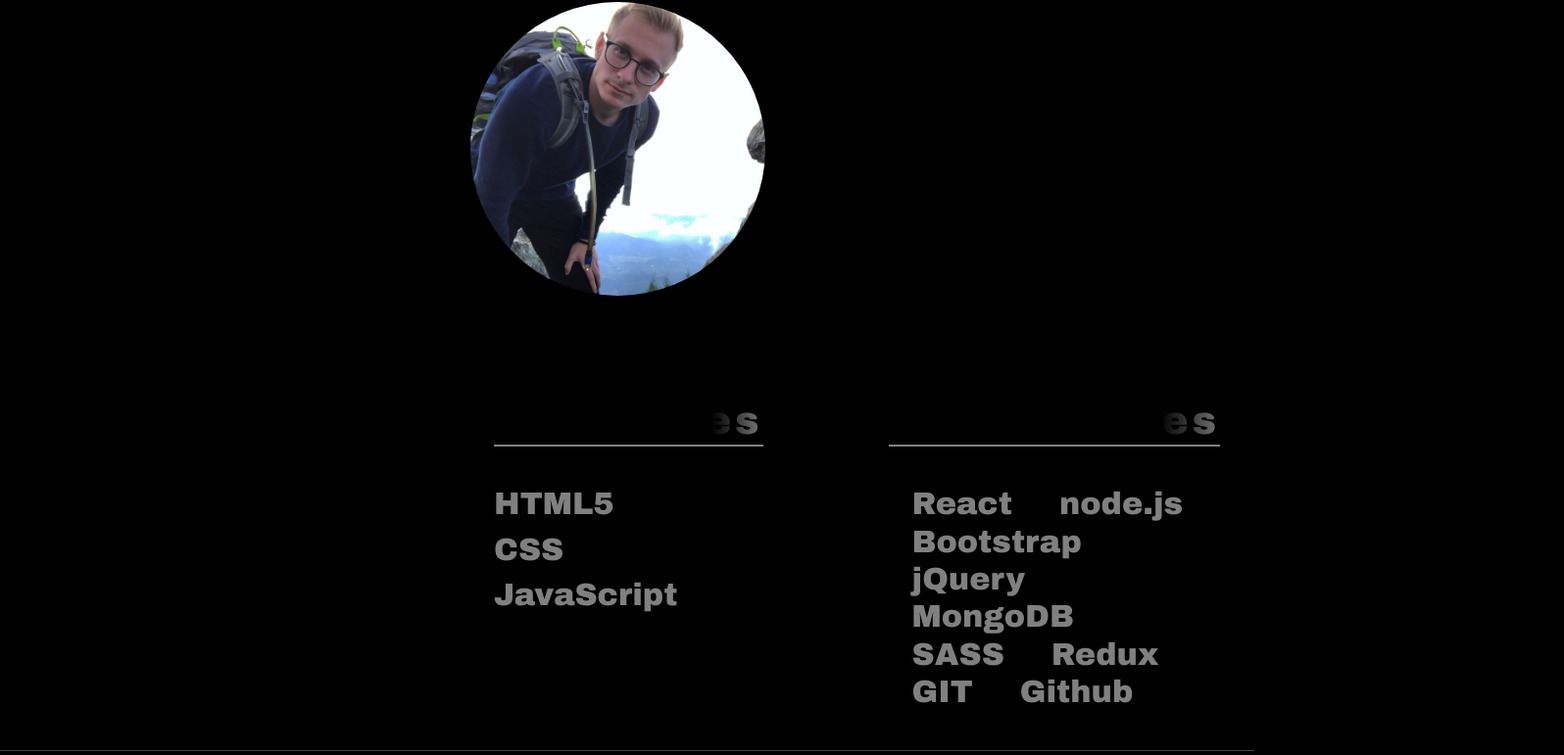
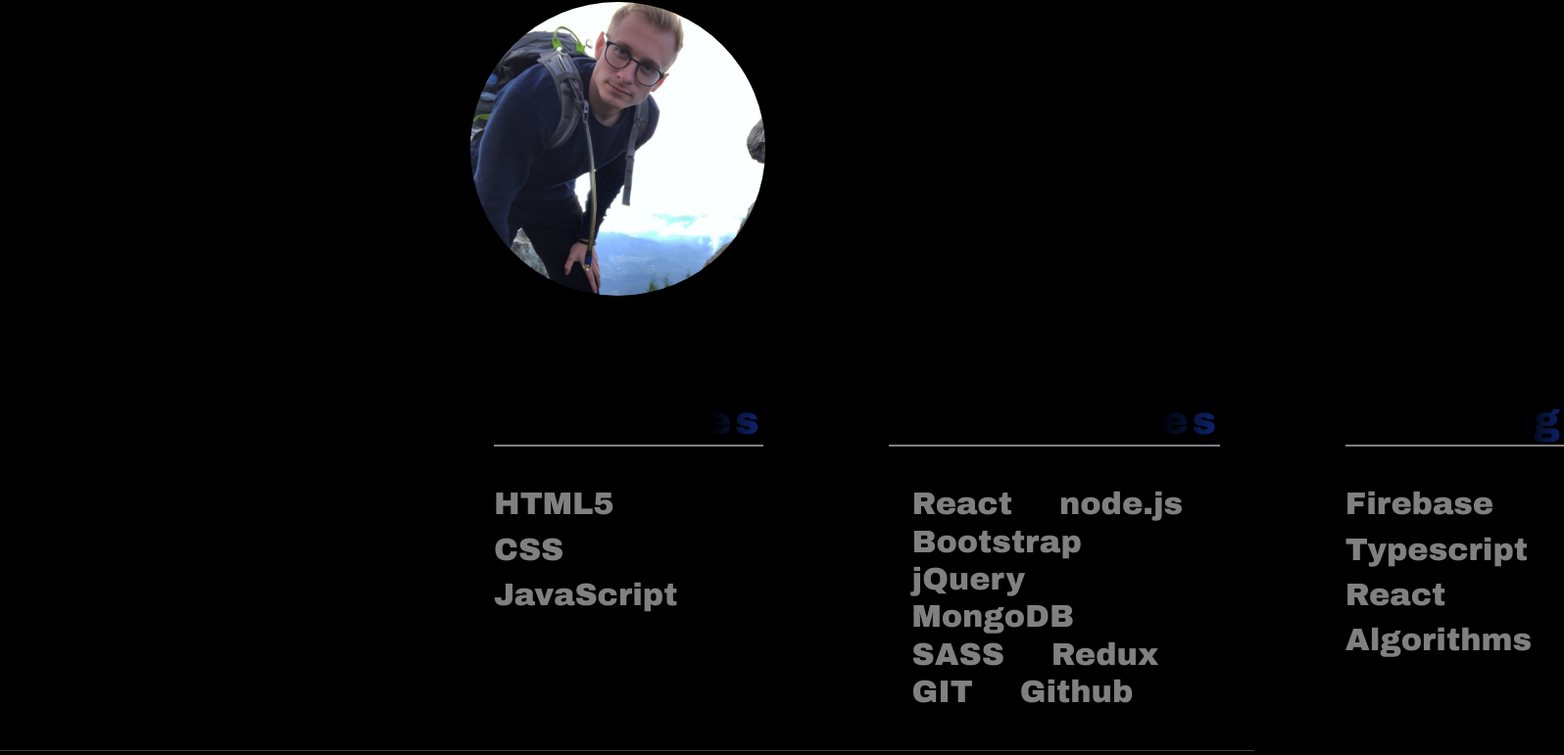
Before and after one commit to ColinJhEdwards/react-portfolio, a React (Create React App) app: page / in a window 1280 px wide. Shown: the part 880-1651 px from the top of the page at 98% size, 1596 px wide, since content can reach past the window. Built offline with nearby package versions, Linux system fonts and the light colour scheme.

Commit message:
added studying section to skills portion on home page

```diff
--- a/src/components/MeSvg.js
+++ b/src/components/MeSvg.js
@@ -30,6 +30,17 @@ const MeSvg = () => {
           <h2>Github</h2>
         </div>
       </div>
+      <div className="study">
+        <div className="words word-3">
+          <h1>Studying</h1>
+        </div>
+        <div className="studying">
+          <h2>Firebase</h2>
+          <h2>Typescript</h2>
+          <h2>React</h2>
+          <h2>Algorithms</h2>
+        </div>
+      </div>
     </StyledDiv>
   );
 };
@@ -41,7 +52,8 @@ const StyledDiv = styled.div`
   justify-content: space-around;
   font-family: "Archivo Black", sans-serif;
   .lang,
-  .tech {
+  .tech,
+  .study {
     display: flex;
     flex-direction: column;
     justify-content: flex-start;
@@ -52,7 +64,7 @@ const StyledDiv = styled.div`
     h1 {
       letter-spacing: 4px;
       overflow: hidden;
-      background: linear-gradient(90deg, black, white, black);
+      background: linear-gradient(90deg, black, #1f51ff, black);
       background-repeat: no-repeat;
       background-size: 80%;
       background-clip: text;
@@ -63,7 +75,8 @@ const StyledDiv = styled.div`
     }
   }
   .languages,
-  .tech1 {
+  .tech1,
+  .studying {
     color: gray;
     margin-top: 0rem;
   }
@@ -90,6 +103,8 @@ const StyledDiv = styled.div`
   @media (max-width: 414px) {
     width: 90%;
     margin: auto;
+    h1 {
+    }
   }
 `;
 
--- a/src/components/ProjectCard.js
+++ b/src/components/ProjectCard.js
@@ -81,15 +81,14 @@ const StyledDiv = styled(motion.div)`
     margin: 2rem 1rem;
   }
   @media (max-width: 414px) {
-    height: 190px;
+    height: 220px;
   }
   @media (max-width: 375px) {
-    height: 190px;
     margin: 2rem 1rem;
   }
   @media (max-width: 320px) {
     width: 300px;
-    height: 220px;
+    height: 240px;
   }
 `;
 
```
